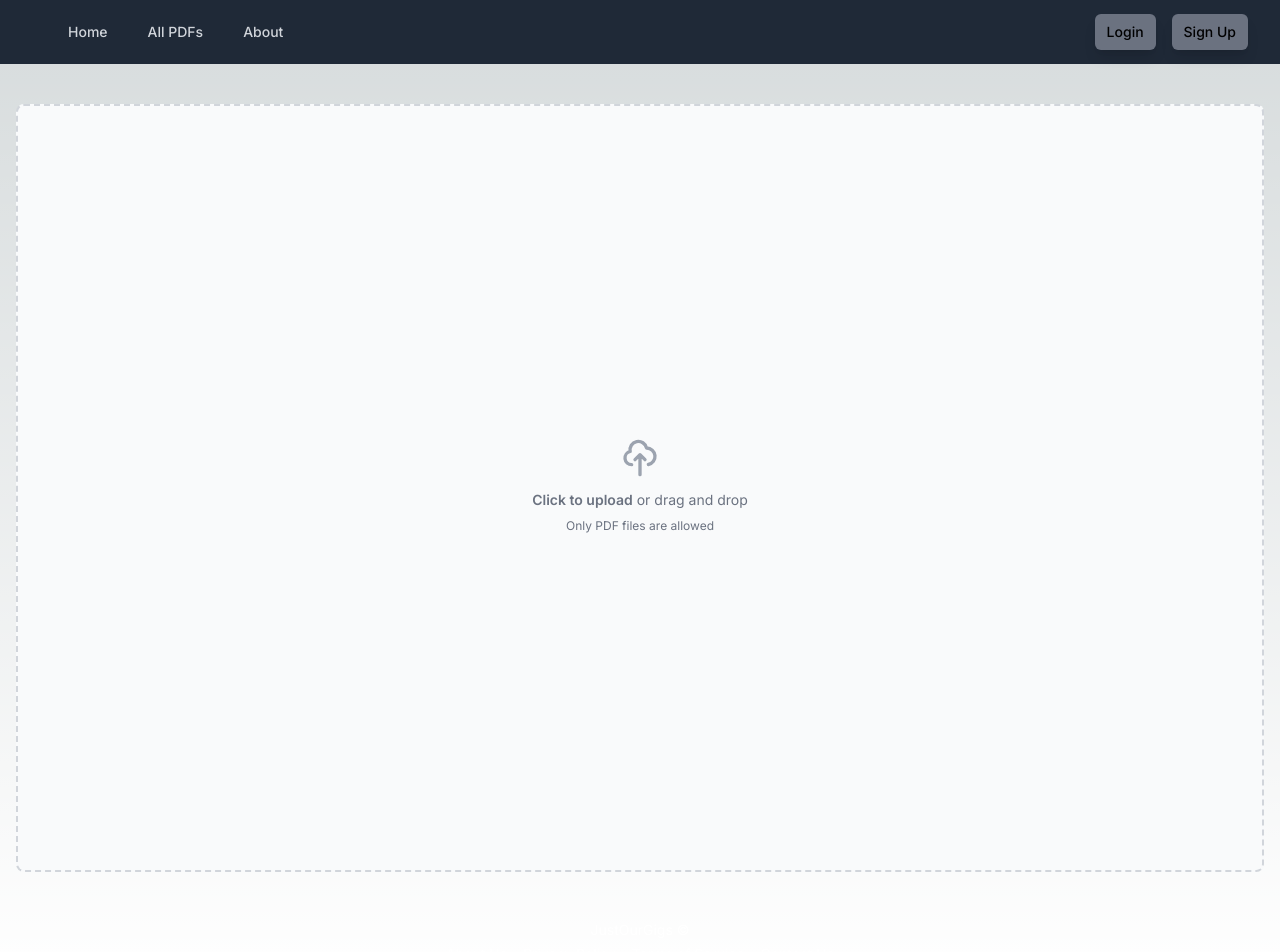
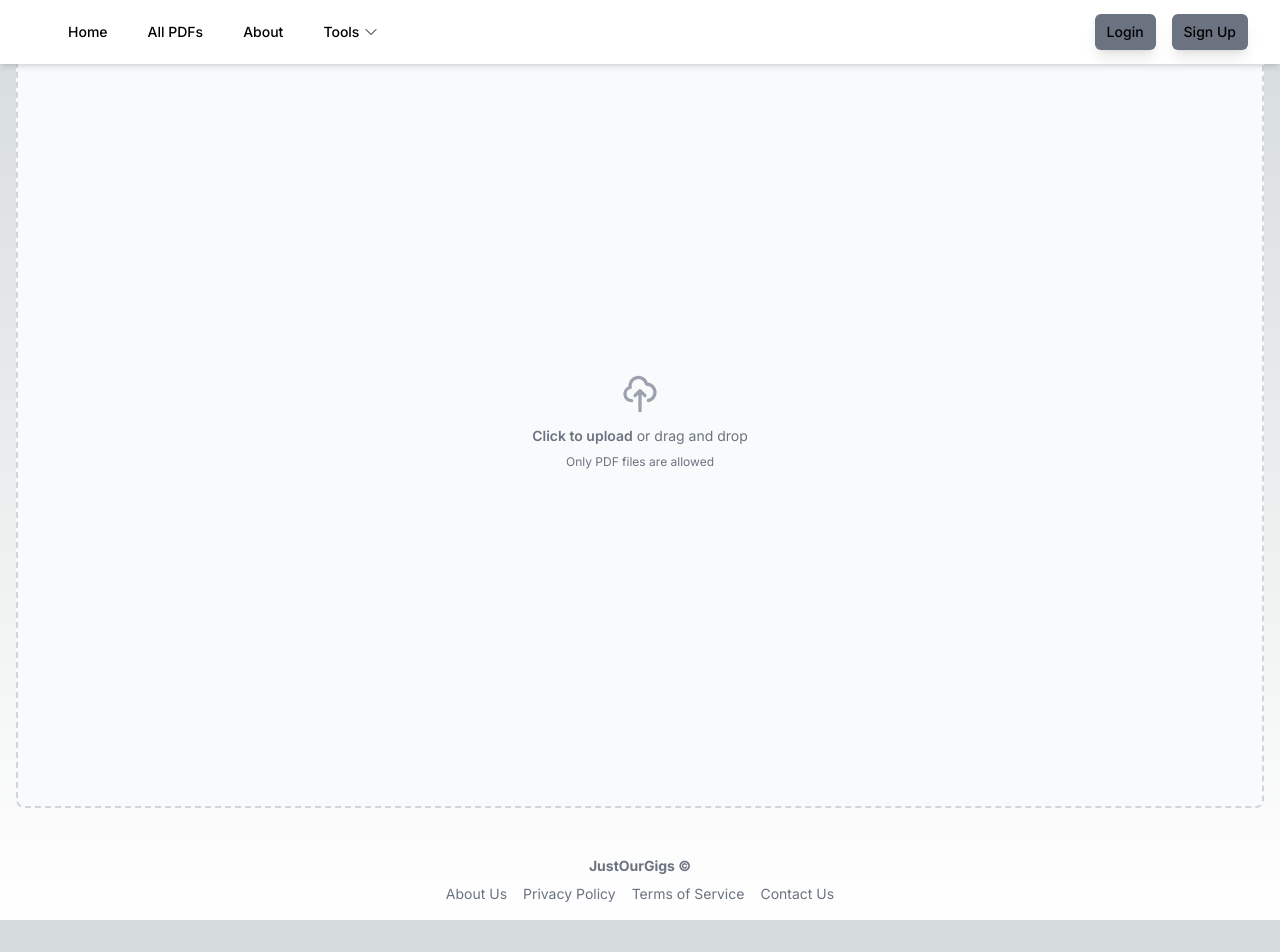
Before and after one commit to priyanshuush/PDF-Generator, a Next.js app in the folder pdf-app/: page / in a window 1280 px wide. Shown: the top 952 px of the page. After the commit the page ends 920 px from the top, so only its background shows below. Built offline with nearby package versions, Linux system fonts and the light colour scheme.

Commit message:
made UI changes and replaced router with Link component

```diff
--- a/pdf-app/src/components/CustomNavbar.jsx
+++ b/pdf-app/src/components/CustomNavbar.jsx
@@ -1,38 +1,19 @@
 "use client"
 
 import { Disclosure, Menu } from '@headlessui/react';
-import { Bars3Icon, XMarkIcon } from '@heroicons/react/24/outline';
-import { useRouter } from 'next/navigation';
-import { useEffect, useState } from 'react'; // Import useEffect and useState
+import { Bars3Icon, XMarkIcon, ChevronDownIcon } from '@heroicons/react/24/outline'; // Import the ChevronDownIcon
+import Link from 'next/link';
 
 export default function CustomNavbar() {
-  const [routerMounted, setRouterMounted] = useState(false); // State to track whether router is mounted
-  const router = useRouter();
-
-  // useEffect hook to set routerMounted state when router is mounted
-  useEffect(() => {
-    setRouterMounted(true);
-    return () => setRouterMounted(false); // Cleanup function to reset state when component unmounts
-  }, []);
-
-  const handleNavigation = (href) => {
-    router.push(href);
-  };
-
-  // Render null if router is not mounted
-  if (!routerMounted) {
-    return null;
-  }
-
   return (
-    <Disclosure as="nav" className="bg-gray-800">
+    <Disclosure as="nav" className="bg-white fixed top-0 w-full z-10 shadow-md">
       {({ open }) => (
         <>
           <div className="mx-auto max-w-7xl px-2 sm:px-6 lg:px-8">
             <div className="relative flex h-16 items-center justify-between">
               <div className="absolute inset-y-0 left-0 flex items-center sm:hidden">
                 {/* Mobile menu button*/}
-                <Disclosure.Button className="relative inline-flex items-center justify-center rounded-md p-2 text-gray-400 hover:bg-gray-700 hover:text-white focus:outline-none focus:ring-2 focus:ring-inset focus:ring-white">
+                <Disclosure.Button className="relative inline-flex items-center justify-center rounded-md p-2 text-black hover:bg-black-700 hover:text-white focus:outline-none focus:ring-2 focus:ring-inset focus:ring-white">
                   <span className="absolute -inset-0.5" />
                   <span className="sr-only">Open main menu</span>
                   {open ? (
@@ -47,76 +28,95 @@ export default function CustomNavbar() {
                 </div>
                 <div className="hidden sm:ml-6 sm:block">
                   <div className="flex space-x-4">
+                    <Link href="/">
+                      <button className="text-black hover:bg-gray-700 hover:text-white rounded-md px-3 py-2 text-sm font-medium">Home</button>
+                    </Link>
+                    <Link href="/allpdf">
+                      <button className="text-black hover:bg-gray-700 hover:text-white rounded-md px-3 py-2 text-sm font-medium">All PDFs</button>
+                    </Link>
+                    <Link href="/about">
+                      <button className="text-black hover:bg-gray-700 hover:text-white rounded-md px-3 py-2 text-sm font-medium">About</button>
+                    </Link>
+                    {/* Dropdown Button */}
+                    <Menu as="div" className="relative">
+                      <Menu.Button className="text-black hover:bg-gray-700 hover:text-white rounded-md px-3 py-2 text-sm font-medium flex items-center"> {/* Added flex and items-center */}
+                        Tools <ChevronDownIcon className="h-4 w-4 ml-1" /> {/* Added ChevronDownIcon */}
+                      </Menu.Button>
+                      <Menu.Items className="absolute right-0 mt-2 w-40 origin-top-right bg-white border border-gray-200 divide-y divide-gray-100 rounded-md shadow-lg ring-1 ring-black ring-opacity-5 focus:outline-none">
+                        <div className="py-1">
+                          <Menu.Item>
+                            {({ active }) => (
+                              <Link href="/faq">
                                 <button
-                      onClick={() => handleNavigation('/')} // Use handleNavigation with the desired href
-                      className="text-gray-300 hover:bg-gray-700 hover:text-white rounded-md px-3 py-2 text-sm font-medium"
+                                  className={`${
+                                    active ? 'bg-gray-100 text-gray-900' : 'text-gray-700'
+                                  } flex justify-between w-full px-4 py-2 text-sm`}
                                 >
-                      Home
+                                  Extract Pages
                                 </button>
+                              </Link>
+                            )}
+                          </Menu.Item>
+                          <Menu.Item>
+                            {({ active }) => (
+                              <Link href="/contact">
                                 <button
-                      onClick={() => handleNavigation('/allpdf')} // Use handleNavigation with the desired href
-                      className="text-gray-300 hover:bg-gray-700 hover:text-white rounded-md px-3 py-2 text-sm font-medium"
+                                  className={`${
+                                    active ? 'bg-gray-100 text-gray-900' : 'text-gray-700'
+                                  } flex justify-between w-full px-4 py-2 text-sm`}
                                 >
-                      All PDFs
+                                  Merge PDFs
                                 </button>
+                              </Link>
+                            )}
+                          </Menu.Item>
+                          <Menu.Item>
+                            {({ active }) => (
+                              <Link href="/contact">
                                 <button
-                      onClick={() => handleNavigation('/about')} // Use handleNavigation with the desired href
-                      className="text-gray-300 hover:bg-gray-700 hover:text-white rounded-md px-3 py-2 text-sm font-medium"
+                                  className={`${
+                                    active ? 'bg-gray-100 text-gray-900' : 'text-gray-700'
+                                  } flex justify-between w-full px-4 py-2 text-sm`}
                                 >
-                      About
+                                  Compress PDF
                                 </button>
+                              </Link>
+                            )}
+                          </Menu.Item>
+                        </div>
+                      </Menu.Items>
+                    </Menu>
                   </div>
                 </div>
               </div>
               <div className="absolute inset-y-0 right-0 flex items-center pr-2 sm:static sm:inset-auto sm:ml-6 sm:pr-0">
                 {/* Login and Sign Up buttons */}
-                <button
-                  onClick={() => handleNavigation('/login')} // Use handleNavigation with the desired href for login
-                  className="bg-gray-500 rounded-lg shadow-lg hover:bg-gray-900 hover:text-white rounded-md px-3 py-2 text-sm font-medium mr-4"
-                >
-                  Login
-                </button>
-                <button
-                  onClick={() => handleNavigation('/signup')} // Use handleNavigation with the desired href for sign up
-                  className="bg-gray-500 rounded-lg shadow-lg hover:bg-gray-900 hover:text-white rounded-md px-3 py-2 text-sm font-medium"
-                >
-                  Sign Up
-                </button>
+                <Link href="/login">
+                  <button className="bg-gray-500 rounded-lg shadow-lg hover:bg-gray-900 hover:text-white rounded-md px-3 py-2 text-sm font-medium mr-4">Login</button>
+                </Link>
+                <Link href="/signup">
+                  <button className="bg-gray-500 rounded-lg shadow-lg hover:bg-gray-900 hover:text-white rounded-md px-3 py-2 text-sm font-medium">Sign Up</button>
+                </Link>
               </div>
             </div>
           </div>
           <Disclosure.Panel className="sm:hidden">
             <div className="space-y-1 px-2 pb-3 pt-2">
-              <button
-                onClick={() => handleNavigation('/')} // Use handleNavigation with the desired href
-                className="text-gray-300 hover:bg-gray-700 hover:text-white rounded-md px-3 py-2 text-base font-medium"
-              >
-                Home
-              </button>
-              <button
-                onClick={() => handleNavigation('/allpdf')} // Use handleNavigation with the desired href
-                className="text-gray-300 hover:bg-gray-700 hover:text-white rounded-md px-3 py-2 text-base font-medium"
-              >
-                All PDFs
-              </button>
-              <button
-                onClick={() => handleNavigation('/about')} // Use handleNavigation with the desired href
-                className="text-gray-300 hover:bg-gray-700 hover:text-white rounded-md px-3 py-2 text-base font-medium"
-              >
-                About
-              </button>
-              <button
-                onClick={() => handleNavigation('/login')} // Use handleNavigation with the desired href for login
-                className="text-gray-300 hover:bg-gray-700 hover:text-white rounded-md px-3 py-2 text-base font-medium"
-              >
-                Login
-              </button>
-              <button
-                onClick={() => handleNavigation('/signup')} // Use handleNavigation with the desired href for sign up
-                className="text-gray-300 hover:bg-gray-700 hover:text-white rounded-md px-3 py-2 text-base font-medium"
-              >
-                Sign Up
-              </button>
+              <Link href="/">
+                <button className="text-gray-300 hover:bg-gray-700 hover:text-white rounded-md px-3 py-2 text-base font-medium">Home</button>
+              </Link>
+              <Link href="/allpdf">
+                <button className="text-gray-300 hover:bg-gray-700 hover:text-white rounded-md px-3 py-2 text-base font-medium">All PDFs</button>
+              </Link>
+              <Link href="/about">
+                <button className="text-gray-300 hover:bg-gray-700 hover:text-white rounded-md px-3 py-2 text-base font-medium">About</button>
+              </Link>
+              <Link href="/login">
+                <button className="text-gray-300 hover:bg-gray-700 hover:text-white rounded-md px-3 py-2 text-base font-medium">Login</button>
+              </Link>
+              <Link href="/signup">
+                <button className="text-gray-300 hover:bg-gray-700 hover:text-white rounded-md px-3 py-2 text-base font-medium">Sign Up</button>
+              </Link>
             </div>
           </Disclosure.Panel>
         </>
--- a/pdf-app/src/components/Footer.jsx
+++ b/pdf-app/src/components/Footer.jsx
@@ -1,43 +1,23 @@
 "use client"
 import React from 'react';
-import { useRouter } from 'next/navigation';
-import { useEffect, useState } from 'react';
+import Link from 'next/link';
+
 
 const Footer = () => {
-    const [routerMounted, setRouterMounted] = useState(false); // State to track whether router is mounted
-    const router = useRouter();
-
-    // useEffect hook to set routerMounted state when router is mounted
-    useEffect(() => {
-      setRouterMounted(true);
-      return () => setRouterMounted(false); // Cleanup function to reset state when component unmounts
-    }, []);
-
-    const handleNavigation = (href) => {
-        router.push(href);
-      };
 
   return (
 
     <footer className="mt-2 text-white flex flex-col items-center justify-center mb-4">
 
-      <div className="max-w-3xl mx-auto text-sm flex flex-col items-center">
-
-        <p className="mb-1">JustOurGigs ©</p>
-
-        <div className="flex space-x-4">
-
-          <a onClick={() => handleNavigation('/about')} className="hover:text-gray-700">About Us</a>
-
-          <a href="#" className="hover:text-gray-700">Privacy Policy</a>
-
-          <a href="#" className="hover:text-gray-700">Terms of Service</a>
-
-          <a onClick={() => handleNavigation('/contact')} className="hover:text-gray-700">Contact Us</a>
-
-        </div>
-
-      </div>
+<div className="max-w-3xl mx-auto text-sm text-gray-500">
+            <p className="mb-2 font-bold text-center">JustOurGigs ©</p>
+            <div className="flex space-x-4">
+              <Link href={"/about"} className="cursor-pointer hover:text-gray-700">About Us</Link>
+              <Link href={"/about"} className="cursor-pointer hover:text-gray-700">Privacy Policy</Link>
+              <Link href={"/about"} className="cursor-pointer hover:text-gray-700">Terms of Service</Link>
+              <Link href={"/contact"} className="cursor-pointer hover:text-gray-700">Contact Us</Link>
+            </div>
+          </div>
 
     </footer>
 
--- a/pdf-app/src/pages/about.js
+++ b/pdf-app/src/pages/about.js
@@ -1,18 +1,10 @@
 import React from 'react';
-import { useRouter } from 'next/router';
 import "tailwindcss/tailwind.css";
 import Head from 'next/head';
+import Link from 'next/link';
 
-const Home = () => {
-  const router = useRouter();
+const About = () => {
 
-  const handleGoToEditor = () => {
-    router.push('/');
-  };
-
-  const handleNavigation = (href) => {
-    router.push(href);
-  };
 
   return (
     <>
@@ -20,14 +12,18 @@ const Home = () => {
       <title>
         About
       </title>
-    </Head><div className="min-h-screen bg-gray-100 flex flex-col items-center justify-center px-8">
+    </Head>
+
+    <div className="min-h-screen bg-gray-100 flex flex-col items-center justify-center px-8">
         {/* Navigation Button */}
-        <button
-          onClick={handleGoToEditor}
-          className="absolute top-4 right-4 bg-gray-500 hover:bg-blue-900 text-white py-2 px-4 rounded-md transition-colors duration-300"
-        >
-          Go to PDF Editor
-        </button>
+        <Link href="/">
+          <button
+            className="absolute top-4 right-4 bg-gray-500 hover:bg-blue-900 text-white py-2 px-4 rounded-md transition-colors duration-300"
+          >
+
+            Go to PDF Editor
+          </button>
+        </Link>
 
         {/* Welcome Section */}
         <div className="text-center mt-12">
@@ -75,10 +71,10 @@ const Home = () => {
           <div className="max-w-3xl mx-auto text-sm text-gray-500">
             <p className="mb-2 font-bold text-center">JustOurGigs ©</p>
             <div className="flex space-x-4">
-              <a onClick={() => handleNavigation('/about')} className="cursor-pointer hover:text-gray-700">About Us</a>
-              <a href="#" className="hover:text-gray-700">Privacy Policy</a>
-              <a href="#" className="hover:text-gray-700">Terms of Service</a>
-              <a onClick={() => handleNavigation('/contact')} className="cursor-pointer hover:text-gray-700">Contact Us</a>
+              <Link href={"/about"} className="cursor-pointer hover:text-gray-700">About Us</Link>
+              <Link href={"/about"} className="cursor-pointer hover:text-gray-700">Privacy Policy</Link>
+              <Link href={"/about"} className="cursor-pointer hover:text-gray-700">Terms of Service</Link>
+              <Link href={"/contact"} className="cursor-pointer hover:text-gray-700">Contact Us</Link>
             </div>
           </div>
         </footer>
@@ -86,4 +82,4 @@ const Home = () => {
   );
 };
 
-export default Home;
+export default About;
--- a/pdf-app/src/pages/contact.js
+++ b/pdf-app/src/pages/contact.js
@@ -7,27 +7,22 @@ const ContactUs = () => {
 
     const router = useRouter();
 
-  const handleGoToEditor = () => {
-    router.push('/');
-  };
-
-  const handleNavigation = (href) => {
-    router.push(href);
-  };
-
   return (
     <><Head>
       <title>
         Contact Us
       </title>
-    </Head><div className="min-h-screen bg-gray-100 flex flex-col items-center justify-center px-8">
+    </Head>
+    <div className="min-h-screen bg-gray-100 flex flex-col items-center justify-center px-8">
         {/* Navigation Button */}
-        <button
-          onClick={handleGoToEditor}
-          className="absolute top-4 right-4 bg-gray-500 hover:bg-blue-900 text-white py-2 px-4 rounded-md transition-colors duration-300"
-        >
-          Go to PDF Editor
-        </button>
+        <Link href="/">
+          <button
+            className="absolute top-4 right-4 bg-gray-500 hover:bg-blue-900 text-white py-2 px-4 rounded-md transition-colors duration-300"
+          >
+
+            Go to PDF Editor
+          </button>
+        </Link>
         {/* Contact Form */}
         <div className="max-w-xl w-full bg-white p-8 rounded-lg shadow-lg">
           <h1 className="text-3xl font-bold text-center text-gray-800 mb-6">Contact Us</h1>
@@ -57,10 +52,10 @@ const ContactUs = () => {
           <div className="max-w-3xl mx-auto text-sm text-gray-500">
             <p className="mb-1 text-center">JustOurGigs ©</p>
             <div className="flex space-x-4">
-              <a onClick={() => handleNavigation('/about')} className="cursor-pointer hover:text-gray-700">About Us</a>
-              <a href="#" className="hover:text-gray-700">Privacy Policy</a>
-              <a href="#" className="hover:text-gray-700">Terms of Service</a>
-              <a onClick={() => handleNavigation('/contact')} className="cursor-pointer hover:text-gray-700">Contact Us</a>
+            <Link href={"/about"} className="cursor-pointer hover:text-gray-700">About Us</Link>
+              <Link href={"/about"} className="cursor-pointer hover:text-gray-700">Privacy Policy</Link>
+              <Link href={"/about"} className="cursor-pointer hover:text-gray-700">Terms of Service</Link>
+              <Link href={"/contact"} className="cursor-pointer hover:text-gray-700">Contact Us</Link>
             </div>
           </div>
         </footer>
```
Lines whose indentation alone changed are shown as unchanged.
